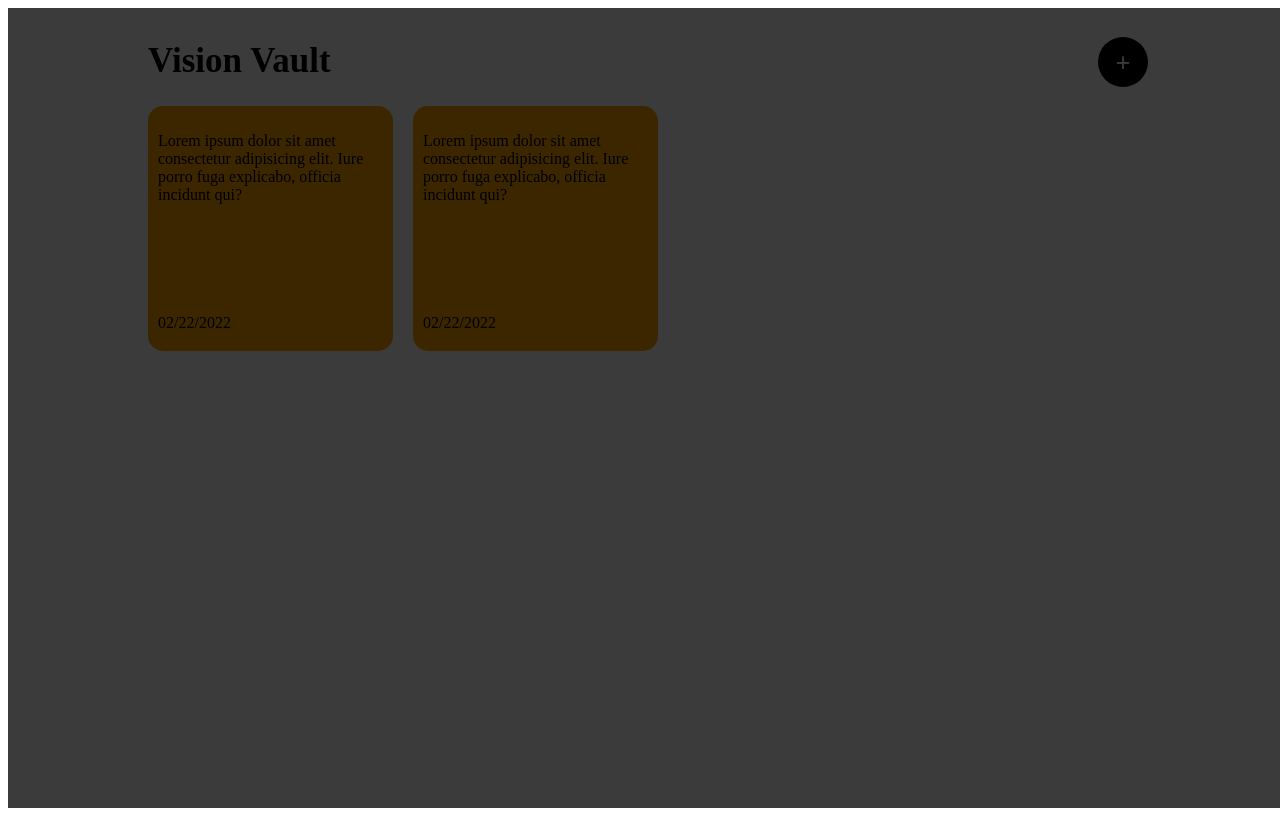
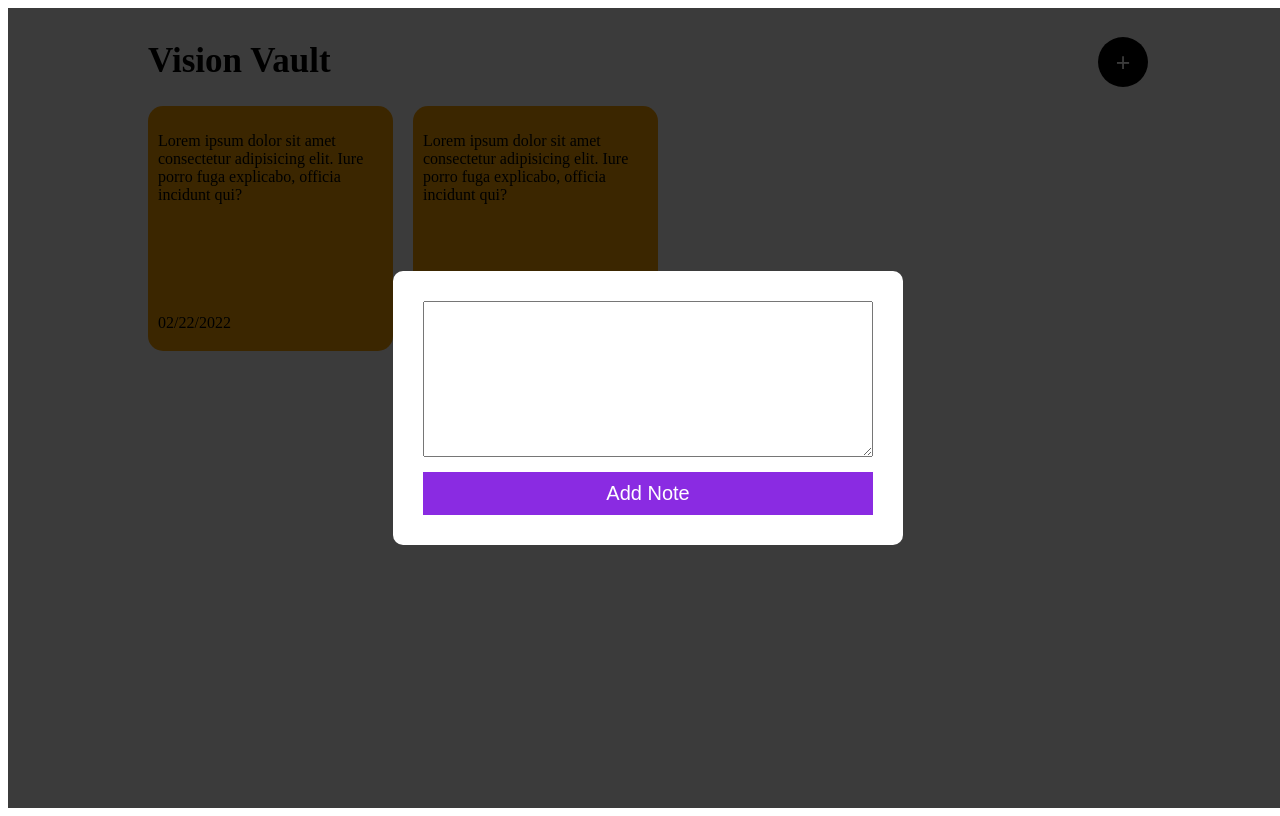
Before and after one commit to Vahe-Sevachyan/vision-vault, a Vue app: page / in a window 1280 px wide. Built offline with nearby package versions, Linux system fonts and the light colour scheme.

Commit message:
styled modal

```diff
--- a/src/components/HeaderSection.vue
+++ b/src/components/HeaderSection.vue
@@ -1,6 +1,11 @@
 <template>
   <main>
-    <div class="overlay"></div>
+    <div class="overlay">
+      <div class="modal">
+        <textarea name="note" id="note" cols="30" rows="10"></textarea>
+        <button>Add Note</button>
+      </div>
+    </div>
     <div class="container">
       <header>
         <h1>Vision Vault</h1>
@@ -46,7 +51,7 @@ h1 {
   margin-bottom: 25px;
   font-size: 35px;
 }
-button {
+header button {
   border: none;
   padding: 10px;
   width: 50px;
@@ -86,4 +91,23 @@ button {
   align-items: center;
   justify-content: center;
 }
+.modal {
+  width: 450px;
+  background-color: white;
+  border-radius: 10px;
+  padding: 30px;
+  position: relative;
+  display: flex;
+  flex-direction: column;
+}
+.modal button {
+  padding: 10px 20px;
+  font-size: 20px;
+  width: 100%;
+  background-color: blueviolet;
+  border: none;
+  color: white;
+  cursor: pointer;
+  margin-top: 15px;
+}
 </style>
```
